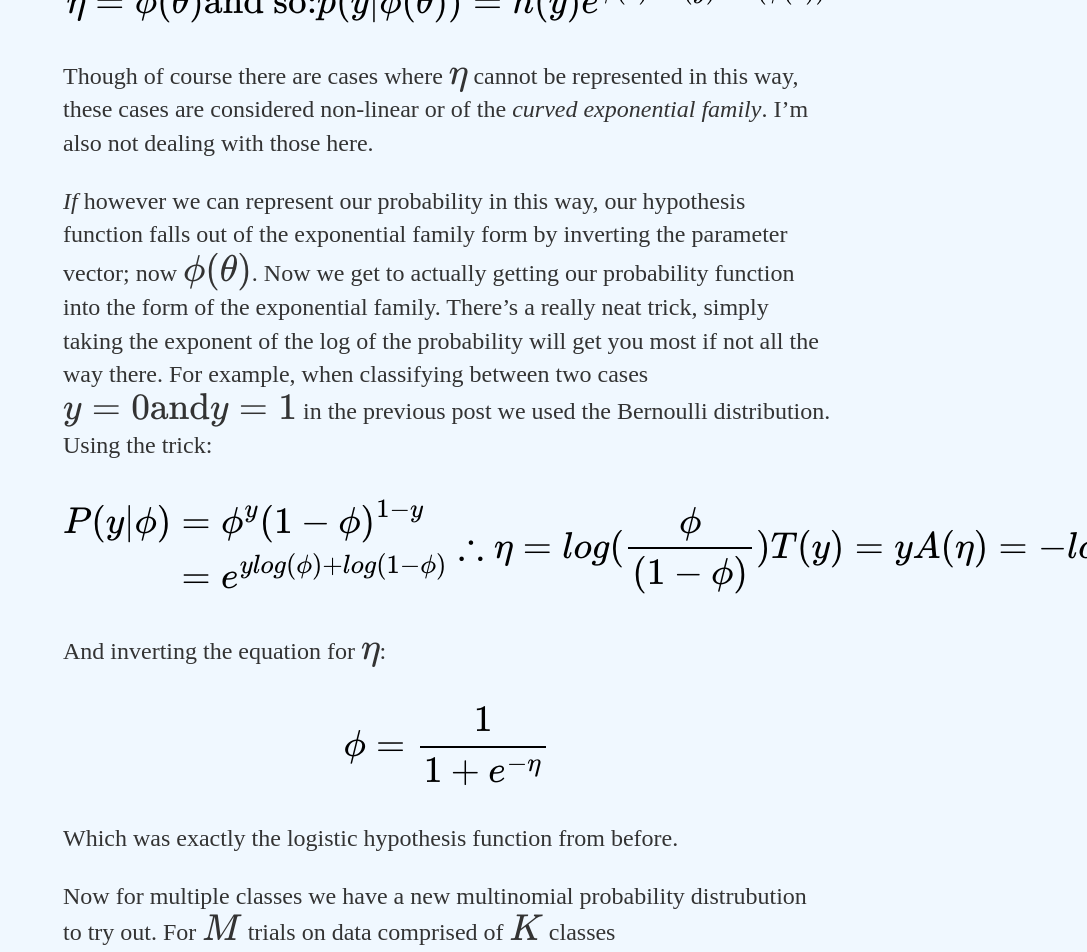
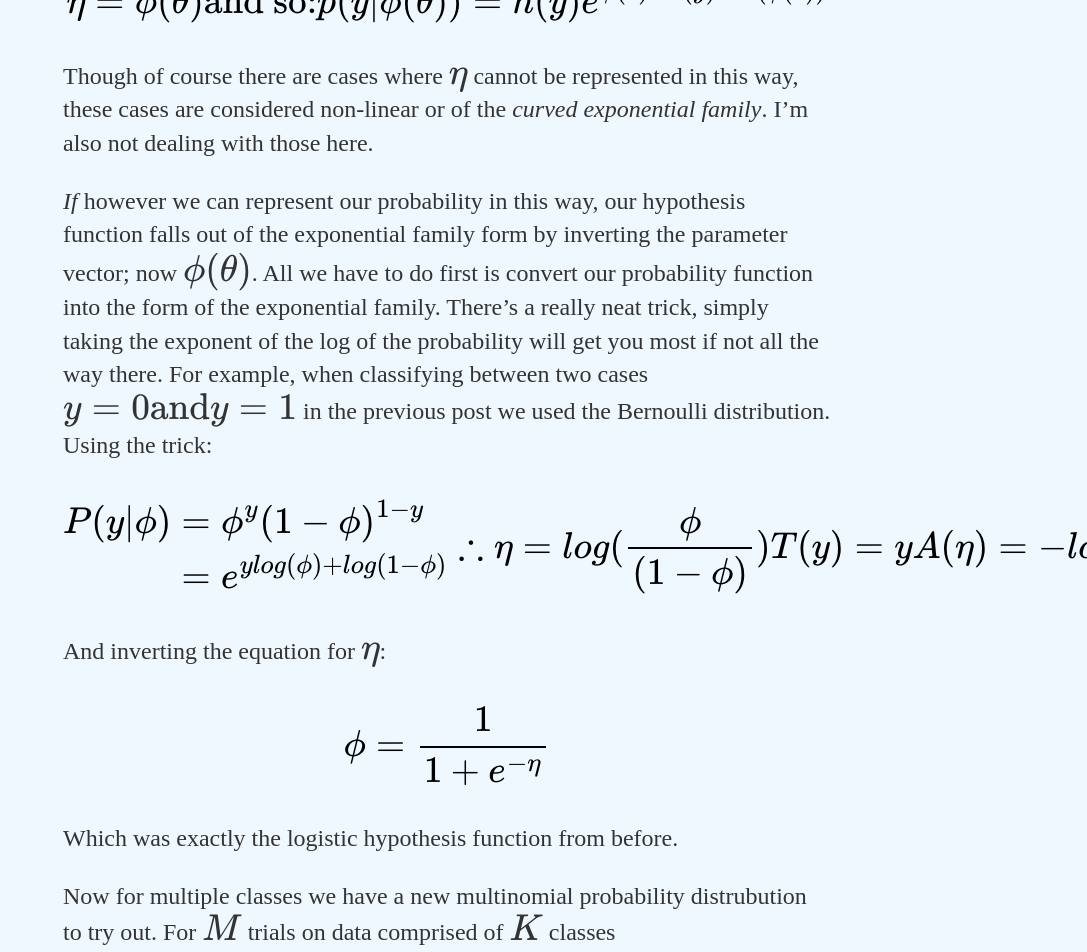
Before and after one commit to Kyle-Lewis/Kyle-Lewis.github.io, a Jekyll site: the page built from _posts/2018-07-06-Softmax-Regression.md, in a window 1280 px wide and 1400 px high, scrolled down 1808 px. Shown: the top 952 px of the window, without its empty margins (193-1280 px from the left). Built offline with Jekyll 4.4.1, drawn with Linux system fonts in a browser that asks for light colours; formulas are drawn with MathJax 3; some of the changed text lies outside the part shown.

Commit message:
script update

```diff
--- a/_posts/2018-07-06-Softmax-Regression.md
+++ b/_posts/2018-07-06-Softmax-Regression.md
@@ -49,7 +49,7 @@ Often you want to represent the parameter vector $\eta$ as a linear combination
 </div>
 Though of course there are cases where $\eta$ cannot be represented in this way, these cases are considered non-linear or of the *curved exponential family*. I'm also not dealing with those here.
 
-*If* however we can represent our probability in this way, our hypothesis function falls out of the exponential family form by inverting the parameter vector; now $\phi(\theta)$. Now we get to actually getting our probability function into the form of the exponential family. There's a really neat trick, simply taking the exponent of the log of the probability will get you most if not all the way there. For example, when classifying between two cases $y=0 \text{and} y=1$ in the previous post we used the Bernoulli distribution. Using the trick:
+*If* however we can represent our probability in this way, our hypothesis function falls out of the exponential family form by inverting the parameter vector; now $\phi(\theta)$. All we have to do first is convert our probability function into the form of the exponential family. There's a really neat trick, simply taking the exponent of the log of the probability will get you most if not all the way there. For example, when classifying between two cases $y=0 \text{and} y=1$ in the previous post we used the Bernoulli distribution. Using the trick:
 
 <div style="font-size: 150%;">
 	$$
```
Also changed, not shown: other parts of _posts/2018-07-06-Softmax-Regression.md (+1 -1 lines).
